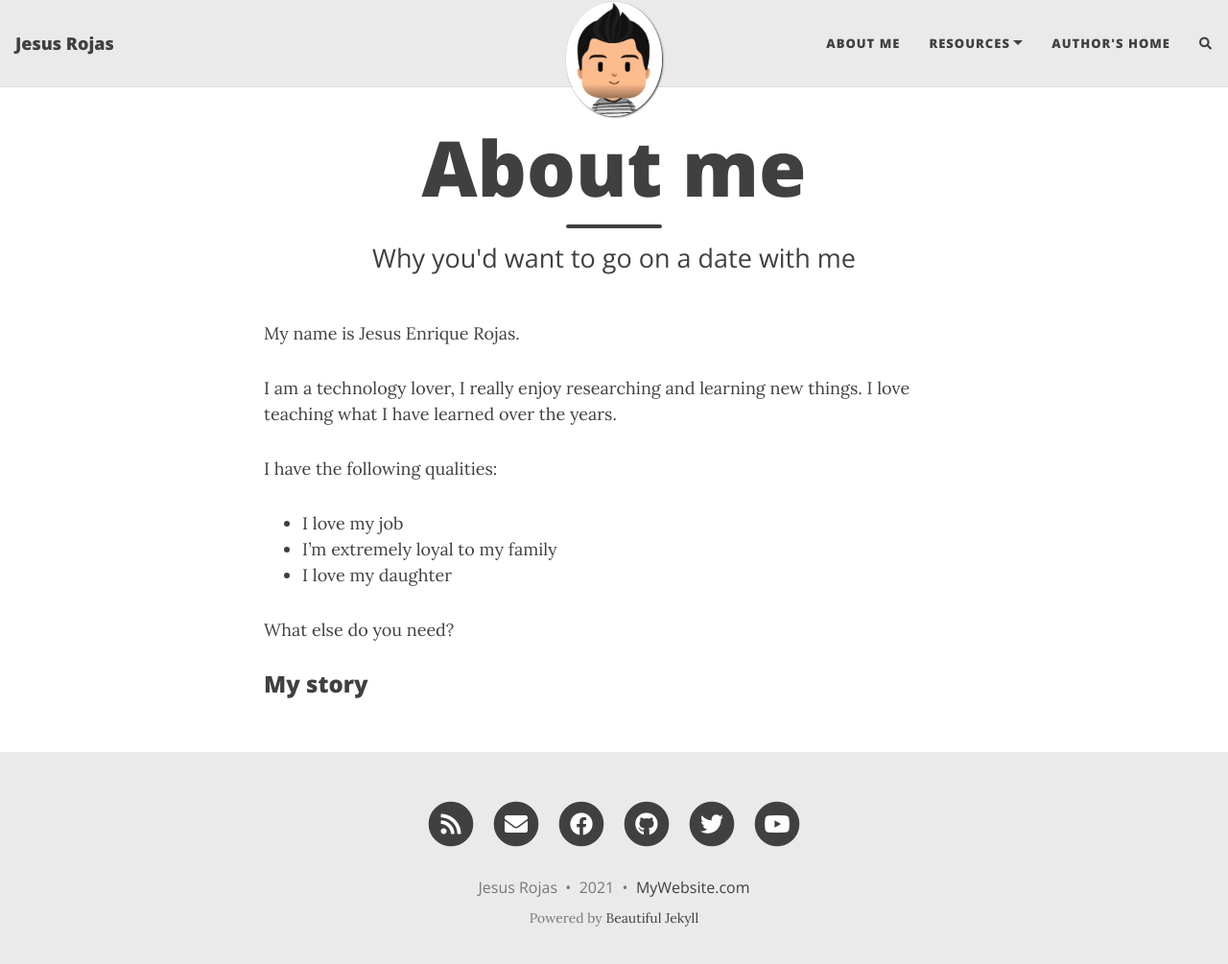
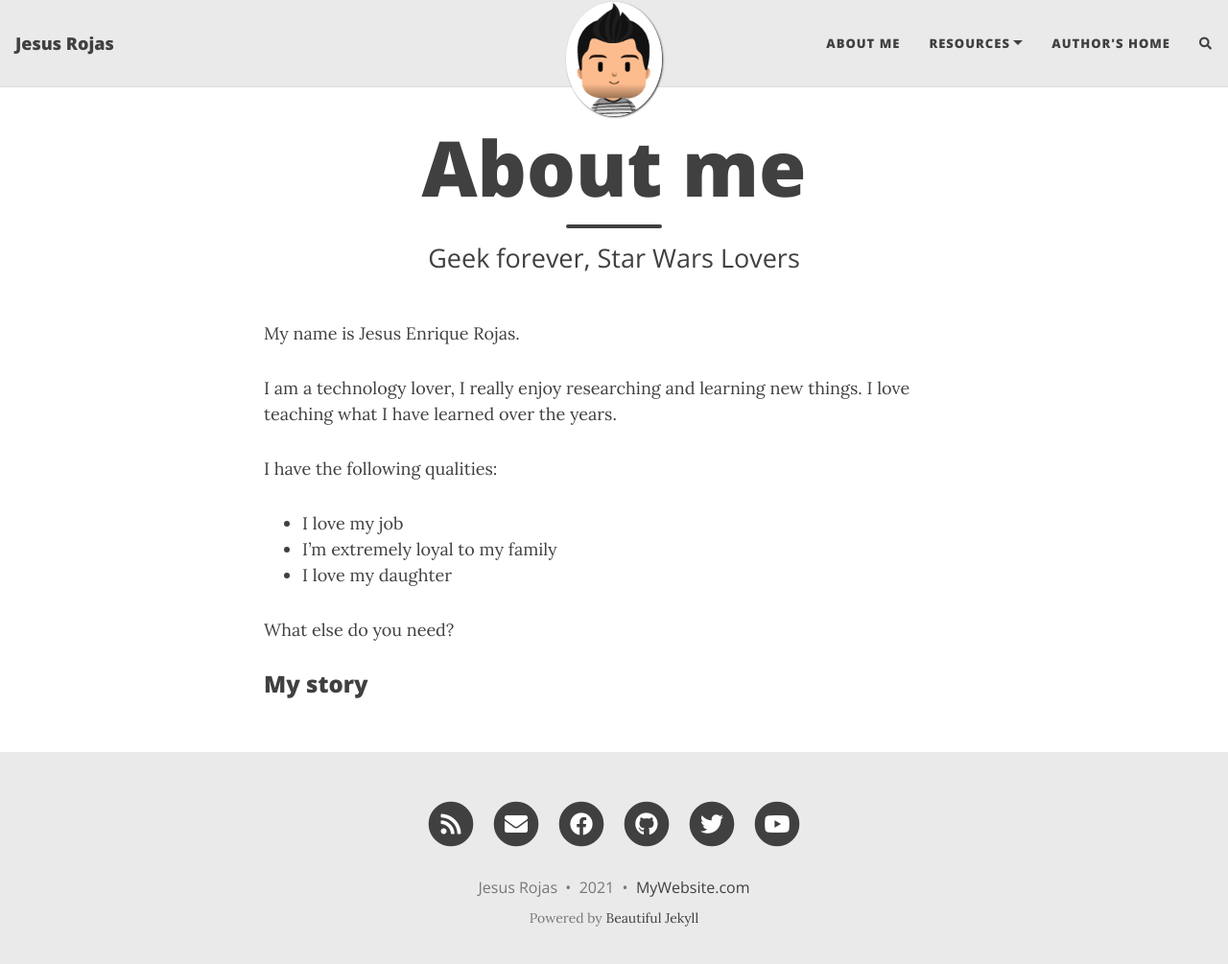
Before and after one commit to jesuserl/jesuserl.github.io, a Jekyll site: the page built from aboutme.md, in a window 1280 px wide and 1018 px high. Shown: the top 1005 px of the window at 96% size. Built offline with Jekyll 4.4.1, drawn with Linux system fonts in a browser that asks for light colours; nearby versions of some CDN libraries; comment, search, counter and statistics services are not loaded.

Commit message:
about changes

```diff
--- a/aboutme.md
+++ b/aboutme.md
@@ -1,7 +1,7 @@
 ---
 layout: page
 title: About me
-subtitle: Why you'd want to go on a date with me
+subtitle: Geek forever, Star Wars Lovers
 ---
 
 My name is Jesus Enrique Rojas.
```
